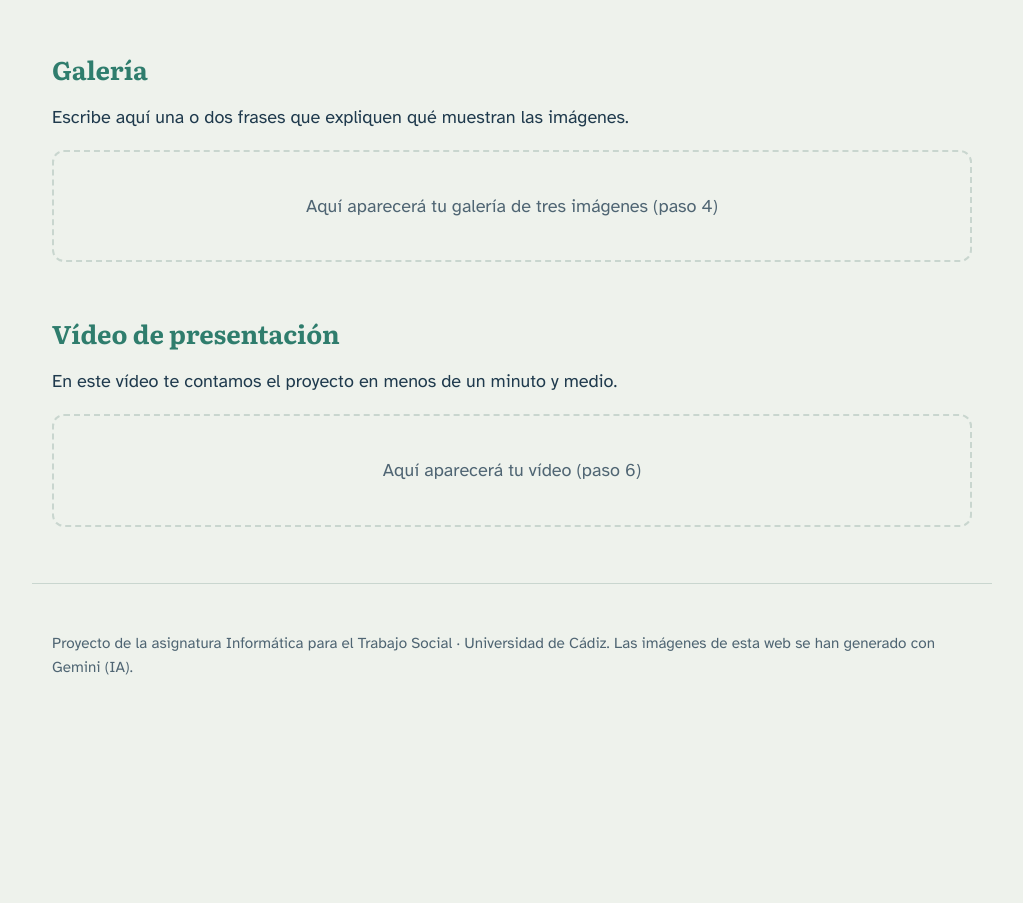
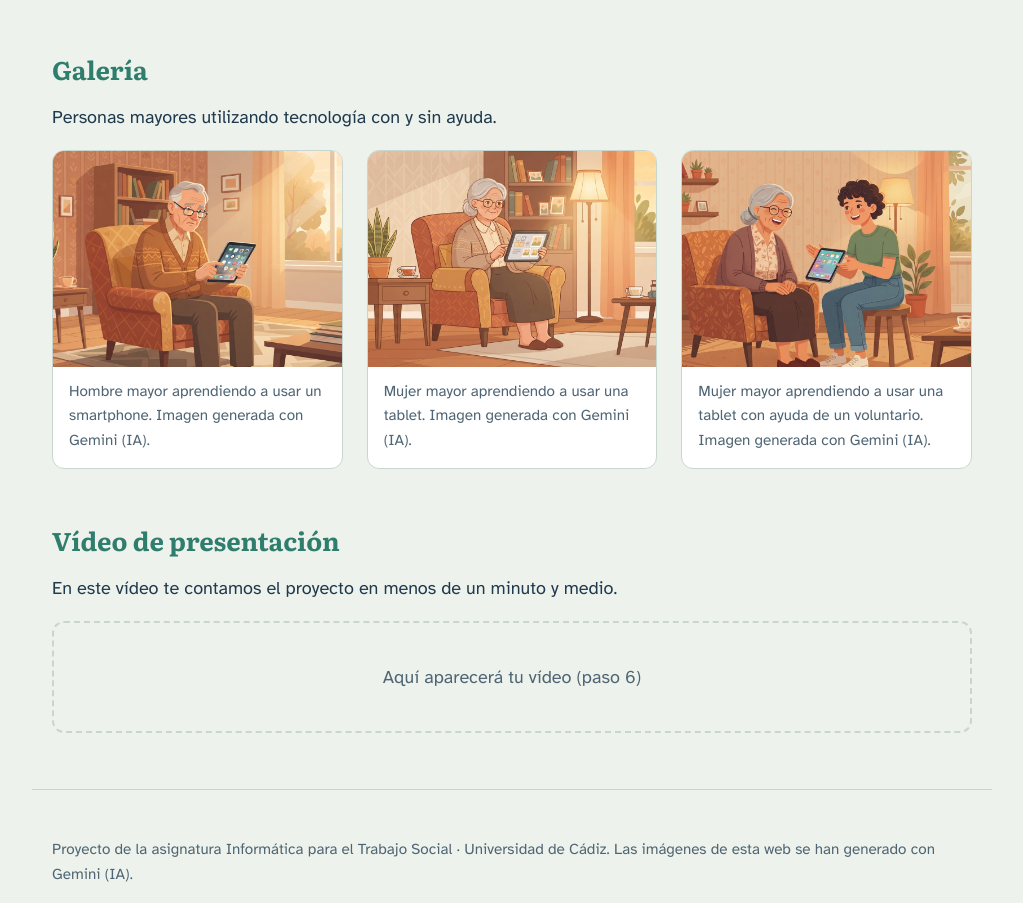
Before and after one commit to achigar-uca/practica-imagenes-video, a plain HTML site: page index.html in a window 1280 px wide. Shown: the part 881-1784 px from the top of the page, without its empty margins (128-1151 px from the left). Before the commit the page ends 1624 px from the top, so only its background shows below. Drawn offline with Linux system fonts and the light colour scheme.

Commit message:
Añado galería

```diff
--- a/index.html
+++ b/index.html
@@ -160,11 +160,24 @@
     <section id="galeria">
       <h2>Galería</h2>
       <!-- Cambia este párrafo: explica qué muestran tus imágenes -->
-      <p>Escribe aquí una o dos frases que expliquen qué muestran las imágenes.</p>
+      <p>Personas mayores utilizando tecnología con y sin ayuda.</p>
 
       <div class="zona" data-aviso="Aquí aparecerá tu galería de tres imágenes (paso 4)">
         <!-- PASO 4: GALERÍA ============================= INICIO -->
-
+<div class="galeria">
+  <figure>
+    <img src="img/galeria1.png" alt="Hombre mayor aprendiendo a usar un smartphone">
+    <figcaption>Hombre mayor aprendiendo a usar un smartphone. Imagen generada con Gemini (IA).</figcaption>
+  </figure>
+  <figure>
+    <img src="img/galeria2.png" alt="Mujer mayor aprendiendo a usar una tablet">
+    <figcaption>Mujer mayor aprendiendo a usar una tablet. Imagen generada con Gemini (IA).</figcaption>
+  </figure>
+  <figure>
+    <img src="img/galeria3.png" alt="Mujer mayor aprendiendo a usar una tablet con ayuda de un voluntario.">
+    <figcaption>Mujer mayor aprendiendo a usar una tablet con ayuda de un voluntario. Imagen generada con Gemini (IA).</figcaption>
+  </figure>
+</div>
         <!-- PASO 4: GALERÍA ================================ FIN -->
       </div>
     </section>
```
